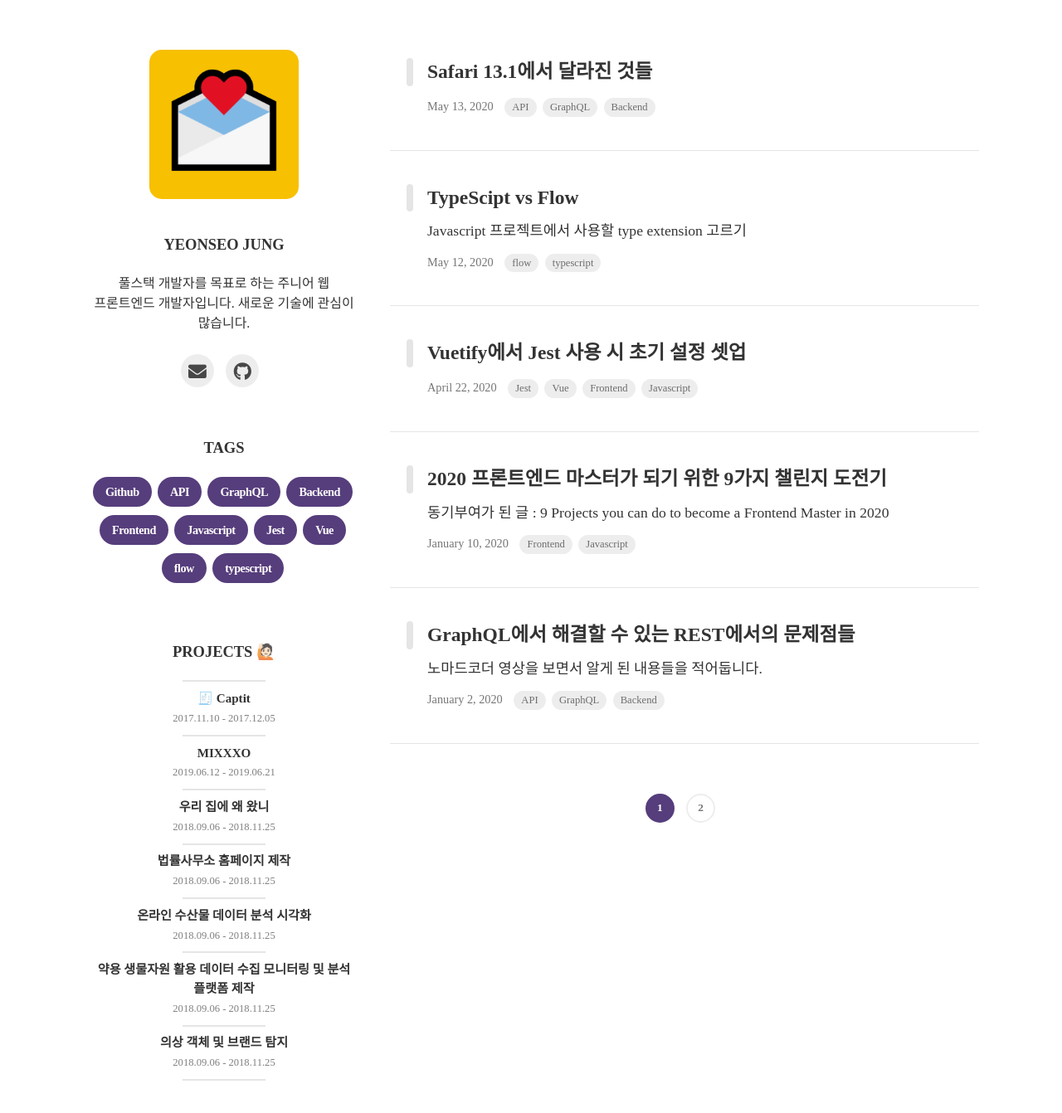
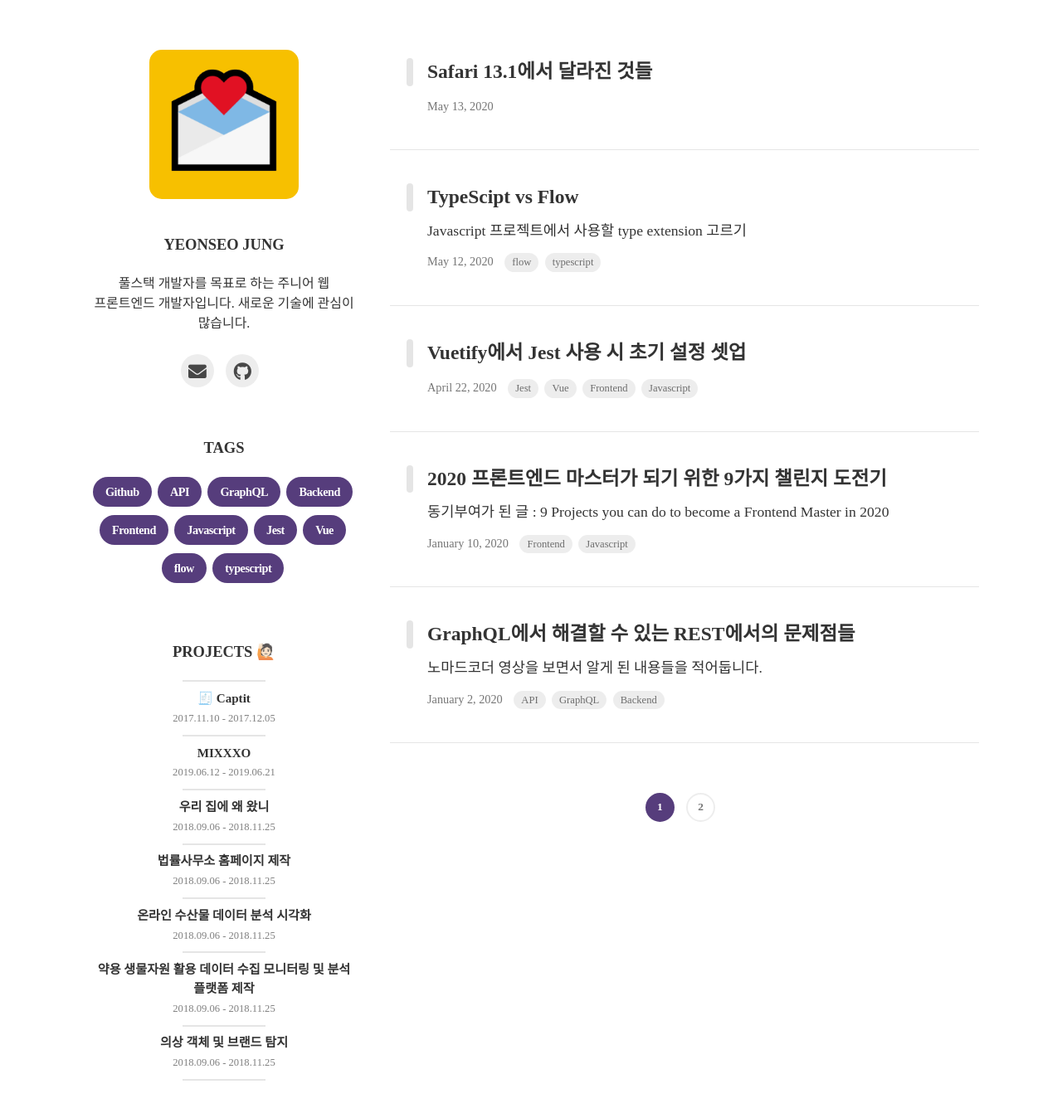
Before and after one commit to Ssnnaaiill/Ssnnaaiill.github.io, a Jekyll site: the page built from index.html, in a window 1280 px wide. Shown: the whole page at 83% size. Built offline with Jekyll 4.4.1, drawn with Linux system fonts in a browser that asks for light colours; nearby versions of some CDN libraries; some web fonts are replaced; the list of posts is cut into pages by our own code.

Commit message:
✏️ Remove tags

```diff
--- a/_posts/2020-05-13-whats-new-in-safari-13-1.md
+++ b/_posts/2020-05-13-whats-new-in-safari-13-1.md
@@ -2,7 +2,7 @@
 layout: post
 title: Safari 13.1에서 달라진 것들
 subtitle: 새롭게 추가된 사파리의 개인 정보 보호 정책, 브라우저 성능 개선사항
-tags: [API, GraphQL, Backend]
+tags:
 author: Yeonseo Jung
 comments: False
 ---
```
